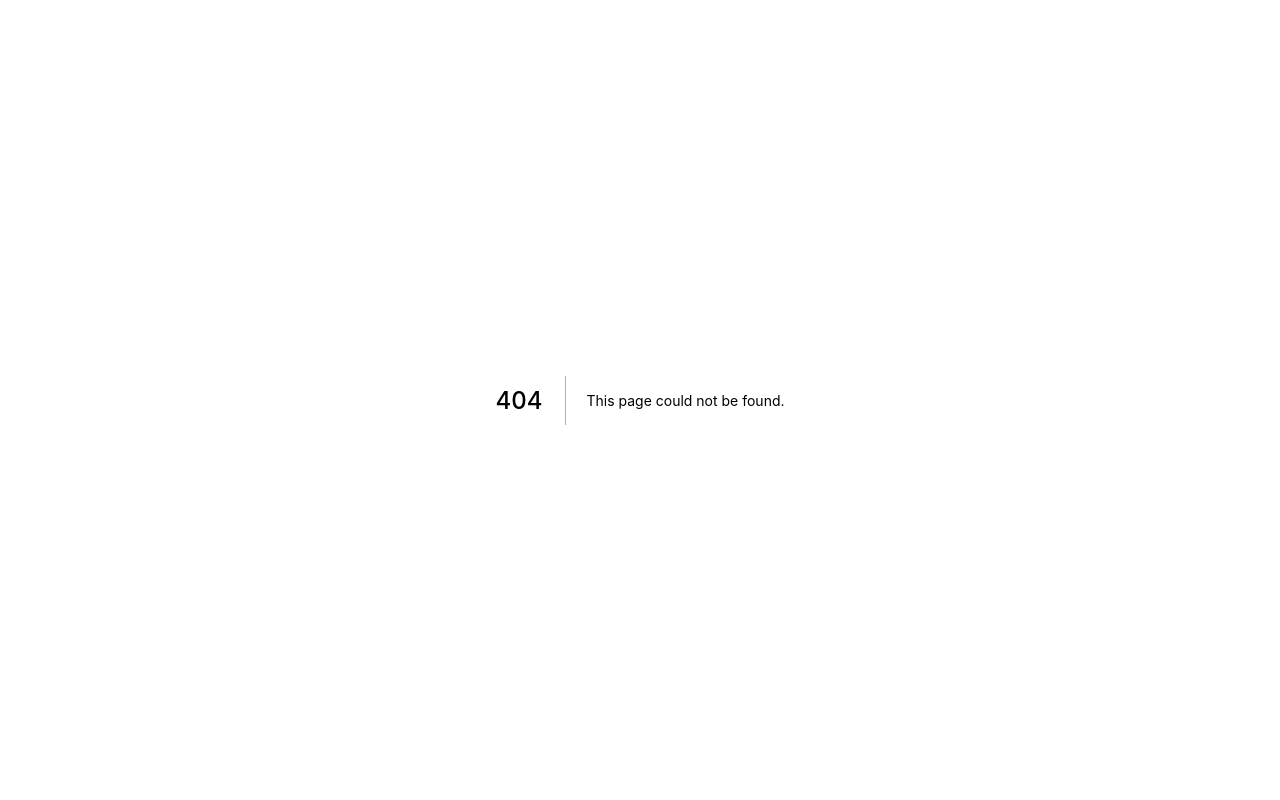
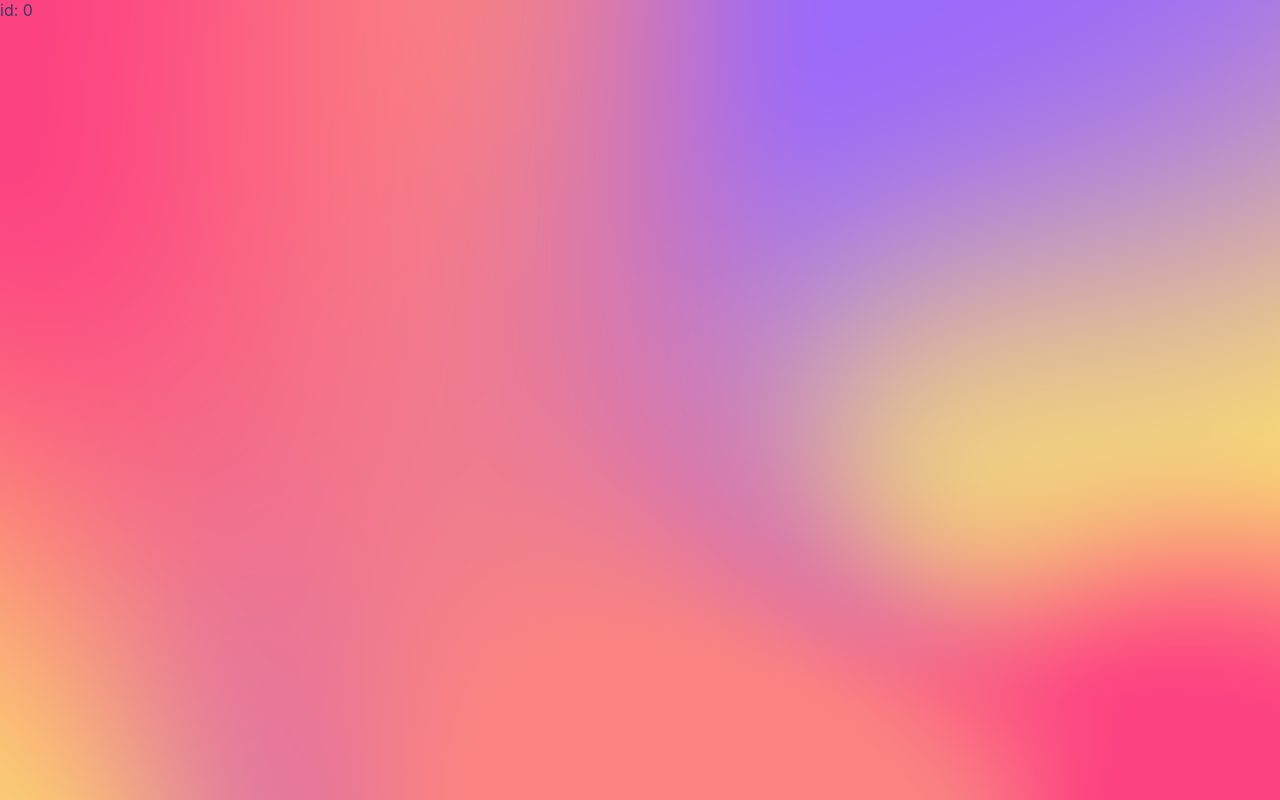
Before and after one commit to Jascha-Biederstedt/coffee-connoisseur, a Next.js app: page /coffee-store/0 in a window 1280 px wide. Before the commit this address had no page. Built offline with nearby package versions, Linux system fonts and the light colour scheme.

Commit message:
Add dynamic route

```diff
--- /dev/null
+++ b/pages/coffee-store/[id].js
@@ -0,0 +1,11 @@
+import React from 'react';
+import { useRouter } from 'next/router';
+
+const CoffeeStore = () => {
+  const router = useRouter();
+  const { id } = router.query;
+
+  return <div>id: {id}</div>;
+};
+
+export default CoffeeStore;
```
